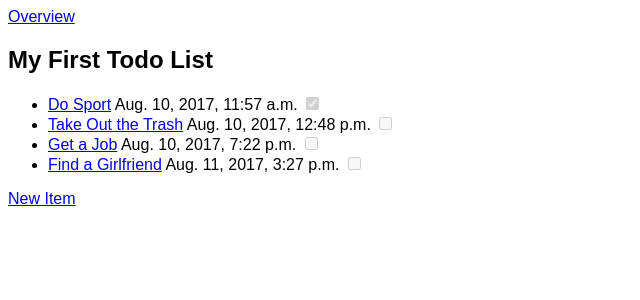
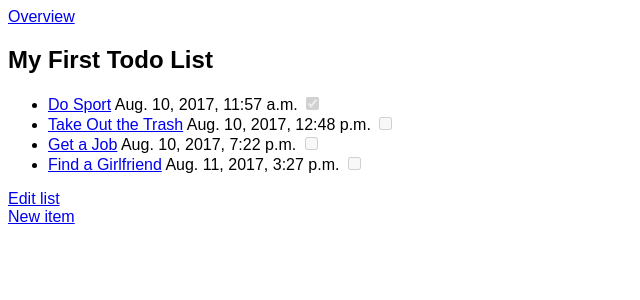
Before and after one commit to floriantoenjes/django_todo_list, a Django app: page /todos/1/ in a window 1280 px wide. Shown: the top 300 px of the page, without its empty margins (0-640 px from the left). Run offline with Django 3.2, Linux system fonts and the light colour scheme; a user stored in the database is signed in; data comes from the database, SQL or seed files in the repository.

Commit message:
Implemented edit-todo-list view

```diff
--- a/todos/forms.py
+++ b/todos/forms.py
@@ -1,6 +1,11 @@
 from django import forms
 
 from . import models
+
+class TodoListForm(forms.ModelForm):
+    class Meta:
+        model = models.TodoList
+        fields = ["name", "order"]
 
 
 class ItemForm(forms.ModelForm):
--- a/todos/templates/todos/todo_list_detail.html
+++ b/todos/templates/todos/todo_list_detail.html
@@ -18,6 +18,8 @@
         {% endfor %}
     </ul>
     {% if user.is_authenticated %}
-        <a href="{% url 'todos:create_item' todo_list_pk=todo_list.pk %}">New Item</a>
+        <a href="{% url 'todos:edit_todo_list' todo_list_pk=todo_list.pk %}">Edit list</a>
+        <br/>
+        <a href="{% url 'todos:create_item' todo_list_pk=todo_list.pk %}">New item</a>
     {% endif %}
 {% endblock %}
--- a/todos/urls.py
+++ b/todos/urls.py
@@ -5,6 +5,7 @@ from . import views
 urlpatterns = [
     url(r"^$", views.todo_list_overview, name="todo_list_overview"),
     url(r"^(?P<todo_list_pk>\d+)/$", views.todo_list_detail, name="todo_list"),
+    url(r"^(?P<todo_list_pk>\d+)/edit_todo_list/$", views.todo_list_edit, name="edit_todo_list"),
     url(r"^(?P<todo_list_pk>\d+)/create_item/$", views.item_create, name="create_item"),
     url(r"^(?P<todo_list_pk>\d+)/(?P<item_pk>\d+)/$", views.item_detail, name="item"),
     url(r"^(?P<todo_list_pk>\d+)/edit_item/(?P<item_pk>\d+)/$", views.item_edit, name="edit_item"),
--- a/todos/views.py
+++ b/todos/views.py
@@ -3,7 +3,7 @@ from django.contrib.auth.decorators import login_required
 from django.http import HttpResponseRedirect
 from django.shortcuts import get_object_or_404, render
 
-from .forms import ItemForm
+from .forms import ItemForm, TodoListForm
 from .models import Item, TodoList
 
 
@@ -14,6 +14,12 @@ def todo_list_overview(request):
 def todo_list_detail(request, todo_list_pk):
     todo_list = get_object_or_404(TodoList, pk=todo_list_pk)
     return render(request, "todos/todo_list_detail.html", {"todo_list": todo_list})
+
+def todo_list_edit(request, todo_list_pk):
+    todo_list = get_object_or_404(TodoList, pk=todo_list_pk)
+    form = TodoListForm(instance=todo_list)
+
+    return render(request, "todos/todo_list_form.html", {"form": form, "todo_list": todo_list})
 
 def item_detail(request, todo_list_pk, item_pk):
     item = get_object_or_404(Item, todo_list_id=todo_list_pk, pk=item_pk)
```
Also changed, not shown: todos/templates/todos/todo_list_form.html (added, +12 -0 lines).
